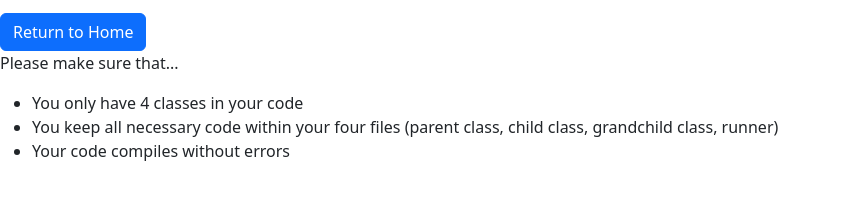
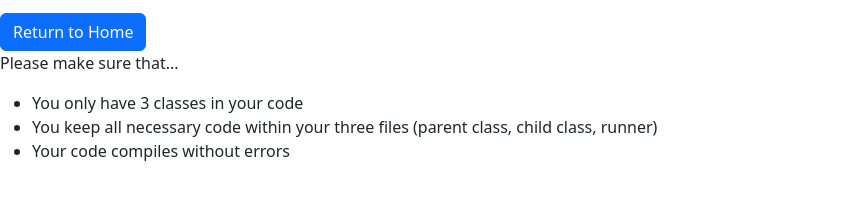
Before and after one commit to 2pichar/APCSA-Graders, a website: page Assignment 10/html/grading_err.html in a window 1280 px wide. Shown: the part 107-306 px from the top of the page, without its empty margins (0-841 px from the left). Drawn offline with nearby package versions, Linux system fonts and the light colour scheme.

Commit message:
fixed error page to update with current assignment

```diff
--- a/Assignment 10/html/grading_err.html
+++ b/Assignment 10/html/grading_err.html
@@ -3,7 +3,7 @@
     <head>
         <meta charset="utf-8">
         <meta name="viewport" content="width=device-width, initial-scale=1">
-        <title>Assignment 9</title>
+        <title>Assignment 10</title>
         <link rel="stylesheet" href="/css/bootstrap.css"/>
     </head>
     <body>
@@ -14,8 +14,8 @@
         <a class="btn btn-primary" type="button" href="/">Return to Home</a>
         <p>Please make sure that...</p>
         <ul>
-	        <li>You only have 4 classes in your code</li>
-	        <li>You keep all necessary code within your four files (parent class, child class, grandchild class, runner)</li>
+	        <li>You only have 3 classes in your code</li>
+	        <li>You keep all necessary code within your three files (parent class, child class, runner)</li>
 	        <li>Your code compiles without errors</li>
         </ul>
     </body>
```
